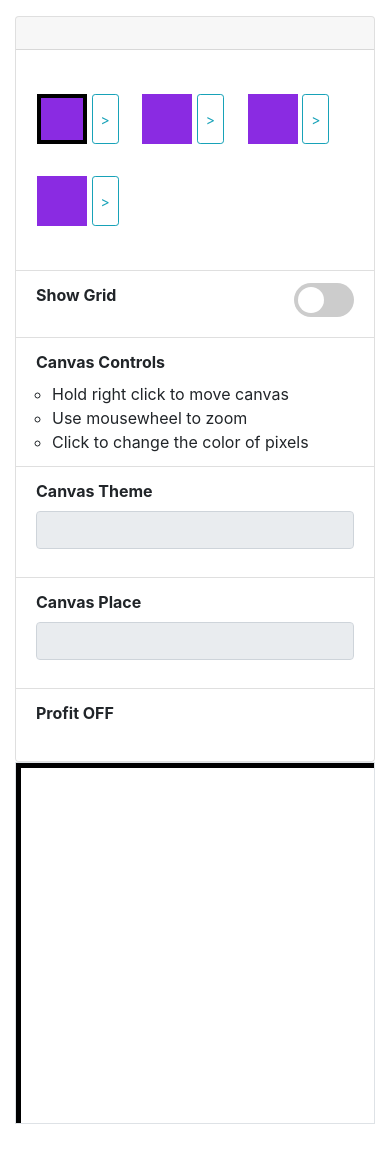
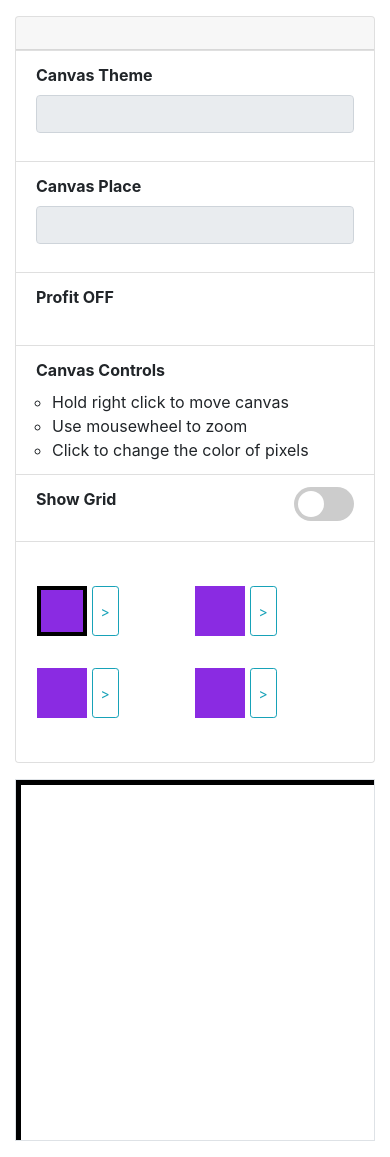
Before and after one commit to HE-Arc/PayPixPlace, a Django app: template PayPixPlace/paypixplaceapp/templates/paypixplaceapp/canvas/canvas_detail.html in a window 390 px wide. Shown: the part 56-1213 px from the top of the page. Before the commit the page ends 1180 px from the top, so only its background shows below. Run offline with Django 3.2, Linux system fonts and the light colour scheme; the template is opened without the code that fills it, so the values that code supplies are empty; some libraries are stand-ins or nearby versions.

Commit message:
Responsive design for detail canvas

```diff
--- a/PayPixPlace/paypixplaceapp/static/paypixplaceapp/canvas_detail.js
+++ b/PayPixPlace/paypixplaceapp/static/paypixplaceapp/canvas_detail.js
@@ -24,12 +24,14 @@ function changeCurrentSlot(id) {
  * @param {string} newColor
  */
 function changeSlotColor(newColor) {
-    let currentPicker = document.getElementById("picker" + currentSlot);
+    let currentPicker = document.getElementsByClassName("picker" + currentSlot);
 
-    currentPicker.style.backgroundColor = newColor;
-    currentPicker.addEventListener("click", function() {
+    for (let i = 0; i < currentPicker.length; i++) {
+        currentPicker[i].style.backgroundColor = newColor;
+        currentPicker[i].addEventListener("click", function() {
             drawingColor = newColor;
         }, false);
+    }
 
     drawingColor = newColor;
 
@@ -109,15 +111,21 @@ function setCanvasTranform() {
  * @param {Integer} id
  */
 function setDrawingColor(id) {
-    let currentPicker = document.getElementById("picker" + (id + 1));
+    let currentPicker = document.getElementsByClassName("picker" + (id + 1));
 
     drawingColor = colors[id];
 
     for (let i = 0 ; i < pickers.length ; i++) {
-        pickers[i].classList.remove("ppp-picker-selected");
+        localPicker = pickers[i];
+
+        for (let j = 0; j < localPicker.length; j++) {
+            localPicker[j].classList.remove("ppp-picker-selected");
+        }
     }
 
-    currentPicker.classList.add("ppp-picker-selected");
+    for (let i = 0; i < currentPicker.length; i++) {
+        currentPicker[i].classList.remove("ppp-picker-selected");
+    }
 }
 
 /**
@@ -145,6 +153,7 @@ function preventDefault(event) {
  */
 function initParams() {
     pixels = [];
+    pickers = [];
     scale = 0.1;
     displayGrid = false;
     isMoving = false;
@@ -152,18 +161,20 @@ function initParams() {
     canvas.style.transformOrigin = "0 0";
     drawingColor = colors[0];
 
-    pickers = [
-        document.getElementById("picker1"),
-        document.getElementById("picker2"),
-        document.getElementById("picker3"),
-        document.getElementById("picker4")
-    ];
+    pickers.push(document.getElementsByClassName("picker1"));
+    pickers.push(document.getElementsByClassName("picker2"));
+    pickers.push(document.getElementsByClassName("picker3"));
+    pickers.push(document.getElementsByClassName("picker4"));
 
     for (let i = 0 ; i < pickers.length ; i++) {
-        pickers[i].style.backgroundColor = colors[i];
-        pickers[i].addEventListener('click', function() {
+        currentPicker = pickers[i];
+
+        for (let j = 0; j < currentPicker.length; j++) {
+            currentPicker[j].style.backgroundColor = colors[i];
+            currentPicker[j].addEventListener('click', function() {
                 setDrawingColor(i);
             }, false);
+        }
     }
 }
 
@@ -174,10 +185,15 @@ $(document).ready(function(){
 
     canvasContainer = document.getElementById("canvasContainer");
 
-    document.getElementById("showGridCB").addEventListener("click", function(event) {
+    let showGridCBs = document.getElementsByClassName("showGridCB");
+
+    for (let index = 0; index < showGridCBs.length; index++) {
+        showGridCBs[index].addEventListener("click", function(event) {
             displayGrid = this.checked;
             drawPixels();
         });
+
+    }
 
     canvasContainer.addEventListener("contextmenu", preventDefault, false);
 
--- a/PayPixPlace/paypixplaceapp/templates/paypixplaceapp/canvas/canvas_detail.html
+++ b/PayPixPlace/paypixplaceapp/templates/paypixplaceapp/canvas/canvas_detail.html
@@ -2,42 +2,42 @@
 {% load staticfiles %}
 {% block content %}
 
-    <div class="row mb-3">
-        <div class="col-md-4">
+    <div class="row">
+        <div class="col-md-4 mb-3">
 
             <div class="card">
                 <div class="card-header">
                     <h2>{{ object.name }}</h2>
                 </div>
                 <ul class="list-group list-group-flush">
-                    <li class="list-group-item">
+                    <li class="list-group-item d-none d-md-block">
                         <div class="row my-3 px-3">
-                            <div class="col-4 col-md-12 col-lg-6 my-3 p-0">
-                                <div id="picker1" class="ppp-picker ppp-picker-selected"></div>
+                            <div class="col-6 col-md-12 col-lg-6 my-3 p-0">
+                                <div class="picker1 ppp-picker ppp-picker-selected"></div>
                                 <button class="btn btn-sm btn-outline-info ppp-btn-color-picker" data-toggle="modal" data-target=".color-picker-modal" onclick="changeCurrentSlot(1)">></button>
                             </div>
-                            <div class="col-4 col-md-12 col-lg-6 my-3 p-0">
-                                <div id="picker2" class="ppp-picker"></div>
+                            <div class="col-6 col-md-12 col-lg-6 my-3 p-0">
+                                <div class="picker2 ppp-picker"></div>
                                 <button class="btn btn-sm btn-outline-info ppp-btn-color-picker" data-toggle="modal" data-target=".color-picker-modal" onclick="changeCurrentSlot(2)">></button>
                             </div>
-                            <div class="col-4 col-md-12 col-lg-6 my-3 p-0">
-                                <div id="picker3" class="ppp-picker"></div>
+                            <div class="col-6 col-md-12 col-lg-6 my-3 p-0">
+                                <div class="picker3 ppp-picker"></div>
                                 <button class="btn btn-sm btn-outline-info ppp-btn-color-picker" data-toggle="modal" data-target=".color-picker-modal" onclick="changeCurrentSlot(3)">></button>
                             </div>
-                            <div class="col-4 col-md-12 col-lg-6 my-3 p-0">
-                                <div id="picker4" class="ppp-picker"></div>
+                            <div class="col-6 col-md-12 col-lg-6 my-3 p-0">
+                                <div class="picker4 ppp-picker"></div>
                                 <button class="btn btn-sm btn-outline-info ppp-btn-color-picker" data-toggle="modal" data-target=".color-picker-modal" onclick="changeCurrentSlot(4)">></button>
                             </div>
                         </div>
                     </li>
-                    <li class="list-group-item">
+                    <li class="list-group-item d-none d-md-block">
                         <label class="font-weight-bold">Show Grid</label>
                         <label class="switch">
-                            <input type="checkbox" id="showGridCB" class="default">
+                            <input type="checkbox" class="default showGridCB">
                             <span class="slider round"></span>
                         </label>
                     </li>
-                    <li class="list-group-item">
+                    <li class="list-group-item d-none d-md-block">
                         <label class="font-weight-bold">Canvas Controls</label>
                         <ul class="pl-3">
                             <li>Hold right click to move canvas</li>
@@ -66,12 +66,47 @@
                             {% endif %}
                         </div>
                     </li>
+                    <li class="list-group-item d-block d-md-none">
+                        <label class="font-weight-bold">Canvas Controls</label>
+                        <ul class="pl-3">
+                            <li>Hold right click to move canvas</li>
+                            <li>Use mousewheel to zoom</li>
+                            <li>Click to change the color of pixels</li>
+                        </ul>
+                    </li>
+                    <li class="list-group-item d-block d-md-none">
+                        <label class="font-weight-bold">Show Grid</label>
+                        <label class="switch">
+                            <input type="checkbox" class="default showGridCB">
+                            <span class="slider round"></span>
+                        </label>
+                    </li>
+                    <li class="list-group-item d-block d-md-none">
+                        <div class="row my-3 px-3">
+                            <div class="col-6 col-md-12 col-lg-6 my-3 p-0">
+                                <div class="picker1 ppp-picker ppp-picker-selected"></div>
+                                <button class="btn btn-sm btn-outline-info ppp-btn-color-picker" data-toggle="modal" data-target=".color-picker-modal" onclick="changeCurrentSlot(1)">></button>
+                            </div>
+                            <div class="col-6 col-md-12 col-lg-6 my-3 p-0">
+                                <div class="picker2 ppp-picker"></div>
+                                <button class="btn btn-sm btn-outline-info ppp-btn-color-picker" data-toggle="modal" data-target=".color-picker-modal" onclick="changeCurrentSlot(2)">></button>
+                            </div>
+                            <div class="col-6 col-md-12 col-lg-6 my-3 p-0">
+                                <div class="picker3 ppp-picker"></div>
+                                <button class="btn btn-sm btn-outline-info ppp-btn-color-picker" data-toggle="modal" data-target=".color-picker-modal" onclick="changeCurrentSlot(3)">></button>
+                            </div>
+                            <div class="col-6 col-md-12 col-lg-6 my-3 p-0">
+                                <div class="picker4 ppp-picker"></div>
+                                <button class="btn btn-sm btn-outline-info ppp-btn-color-picker" data-toggle="modal" data-target=".color-picker-modal" onclick="changeCurrentSlot(4)">></button>
+                            </div>
+                        </div>
+                    </li>
                 </ul>
             </div>
         </div>
 
-        <div class="col-md-8">
-            <div id="canvasContainer" class="w-100 h-100 border" style="overflow : hidden hidden; position: sticky;">
+        <div class="col-md-8 mb-3">
+            <div id="canvasContainer" class="border" style="overflow : hidden hidden; position: sticky;">
                 <canvas id="canvas" width="4000" height="4000">
                         Canvas are not supported
                 </canvas>
```
Lines whose indentation alone changed are shown as unchanged.
